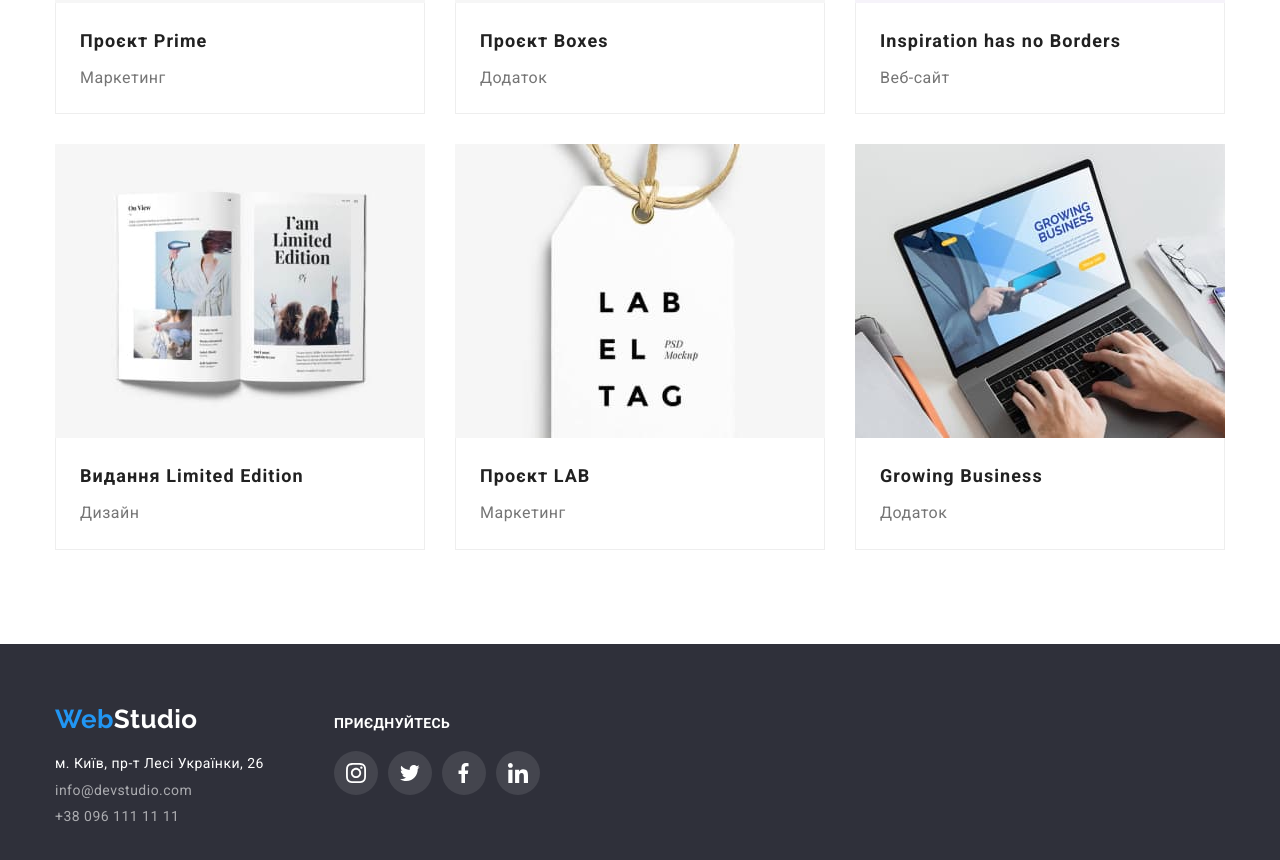
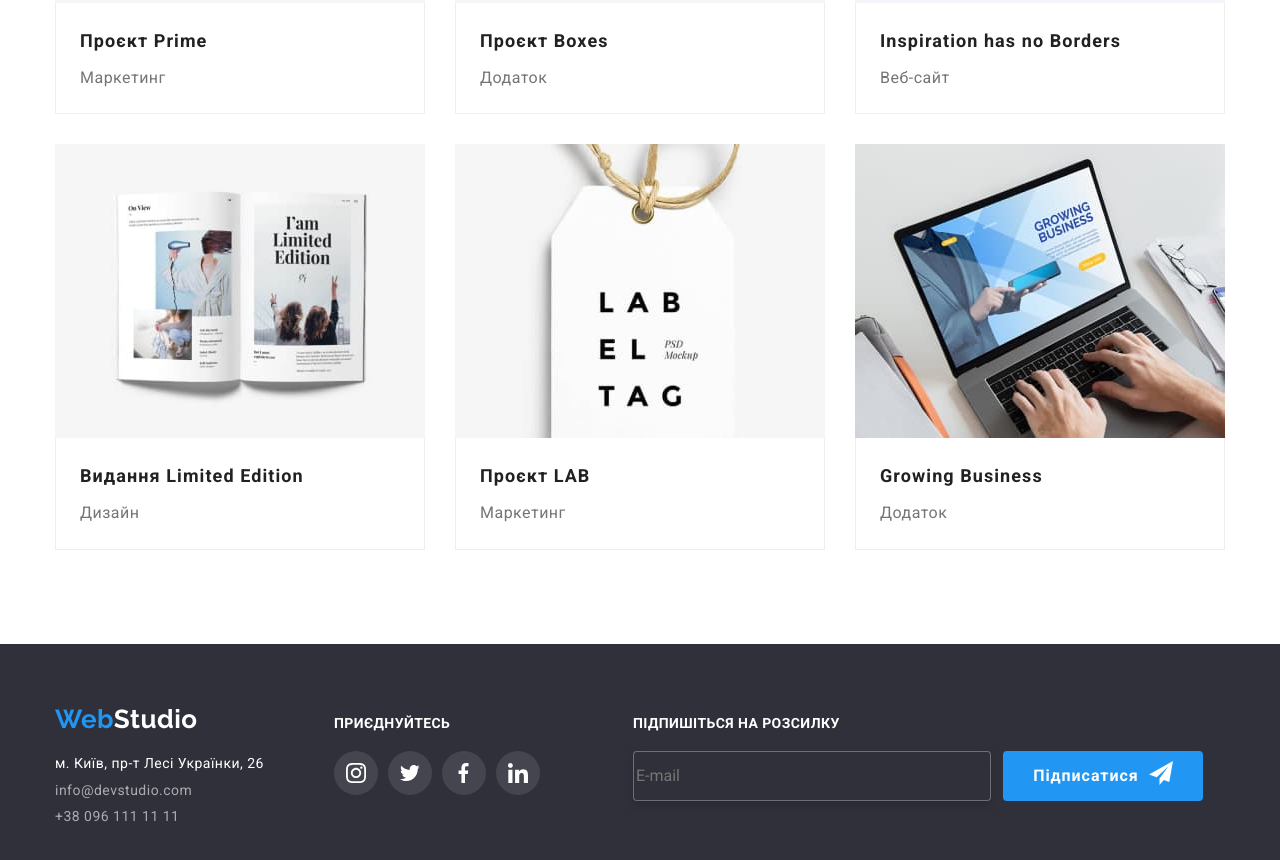
Before and after one commit to Sotnyk-D/-goit-markup-hw-06, a plain HTML site: page portfolio.html in a window 1280 px wide. Shown: the part 973-1833 px from the top of the page. Drawn offline with nearby package versions, Linux system fonts and the light colour scheme.

Commit message:
update portfolio.html

```diff
--- a/css/style.css
+++ b/css/style.css
@@ -875,11 +875,12 @@ p {
 .subscribe-input {
   width: 358px;
   height: 50px;
-  padding: 15px 295px 15px 16px;
+
   border: 1px solid rgba(255, 255, 255, 0.3);
   filter: drop-shadow(0px 4px 4px rgba(0, 0, 0, 0.15));
   border-radius: 4px;
   background-color: var(--pramery-footer-color);
+  color: var(--pramery-white-color);
 }
 
 .subscribe-btn {
@@ -905,7 +906,6 @@ p {
   height: 24px;
   position: absolute;
   right: 15.19%;
-
 }
 
 /* Portfolio */
--- a/portfolio.html
+++ b/portfolio.html
@@ -337,6 +337,25 @@
             </li>
           </ul>
         </div>
+        <div class="subscribe">
+          <p class="subscribe-title">Підпишіться на розсилку</p>
+          <div class="input-btn">
+            <label for="email" class=""> </label>
+            <input
+              type="email"
+              name="email"
+              id="email"
+              class="subscribe-input"
+              placeholder="E-mail"
+            />
+            <button class="subscribe-btn" tupe="submit">
+              Підписатися
+              <svg class="icon-send">
+                <use href="./imeges/symbol-defs.svg#icon-send"></use>
+              </svg>
+            </button>
+          </div>
+        </div>
       </div>
     </footer>
   </body>
```
